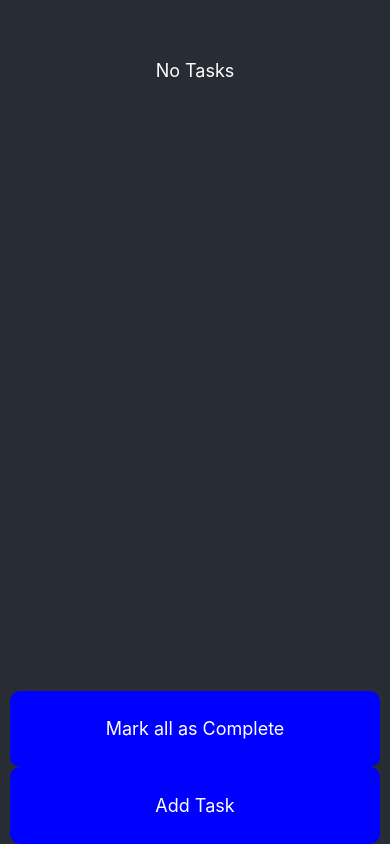
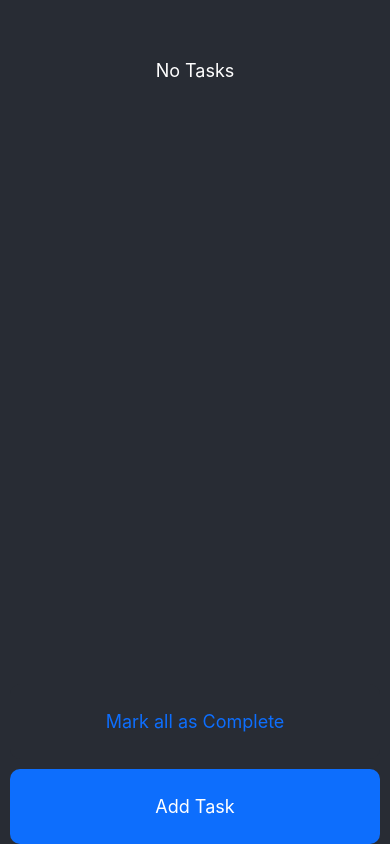
Before and after one commit to adrianve-dev/ts-task-app, a React Native app: screen / in a window 390 px wide. Built offline with nearby package versions, Linux system fonts and the light colour scheme.

Commit message:
refactor: ui styling
change mark all as complete button to pressable with 'link' style

```diff
--- a/components/Main.tsx
+++ b/components/Main.tsx
@@ -1,5 +1,5 @@
 import * as React from 'react'
-import { FlatList, ListRenderItem, ListRenderItemInfo, SafeAreaView, StyleSheet } from 'react-native'
+import { FlatList, ListRenderItem, ListRenderItemInfo, Pressable, SafeAreaView, StyleSheet } from 'react-native'
 import { Text, View } from '../components/Themed'
 import { CompletedTask, ReadonlyTask, StoredCompletedTask, StoredTask } from '../types'
 import { getTaskElement } from '../components/Task'
@@ -122,15 +122,15 @@ export default function Main() {
           </FlatList>
           : <View style={[{flex: 1, alignItems: 'center', paddingTop: 60}]}><Text style={{fontSize: 18}}>No Tasks</Text></View>}
         </View>
-        <BorderlessButton style={{flex:1, marginLeft: 10, marginRight: 10,}} onPress={() => completeAllTasks()} >
-          <View style={[{flex: 1, alignItems: 'center', justifyContent: 'center', backgroundColor: 'blue', borderRadius: 10,}]}>
-                <Text style={{fontSize: 18}}>
+        <Pressable style={{flex:1, margin: 10}} onPress={() => completeAllTasks()} >
+          <View style={[{flex: 1, alignItems: 'center', justifyContent: 'center', borderRadius: 10,}]}>
+                <Text style={{fontSize: 18, color: colors.blue}}>
                     Mark all as Complete
                 </Text>
             </View>
-        </BorderlessButton>
+        </Pressable>
         <BorderlessButton style={{flex:1, marginLeft: 10, marginRight: 10,}} onPress={() => addTaskToStore()} >
-          <View style={[{flex: 1, alignItems: 'center', justifyContent: 'center', backgroundColor: 'blue', borderRadius: 10,}]}>
+          <View style={[{flex: 1, alignItems: 'center', justifyContent: 'center', backgroundColor: colors.blue, borderRadius: 10,}]}>
                 <Text style={{fontSize: 18}}>
                     Add Task
                 </Text>
```
